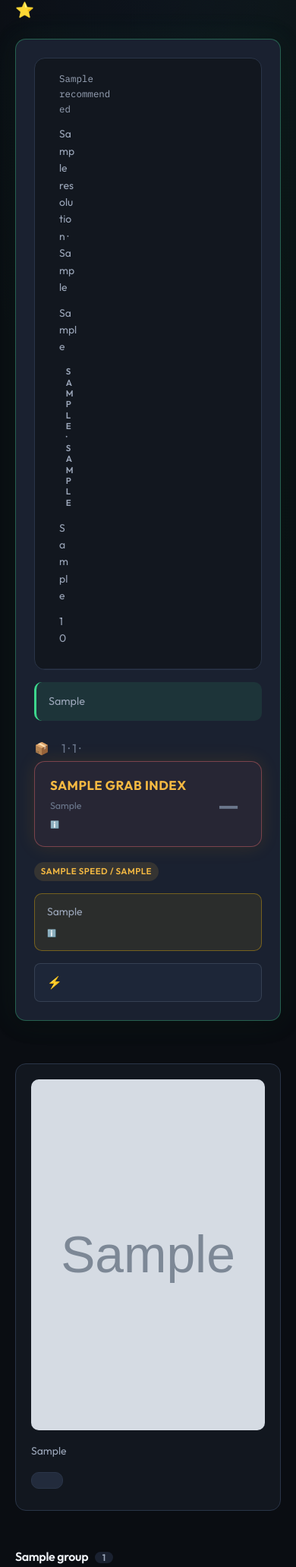
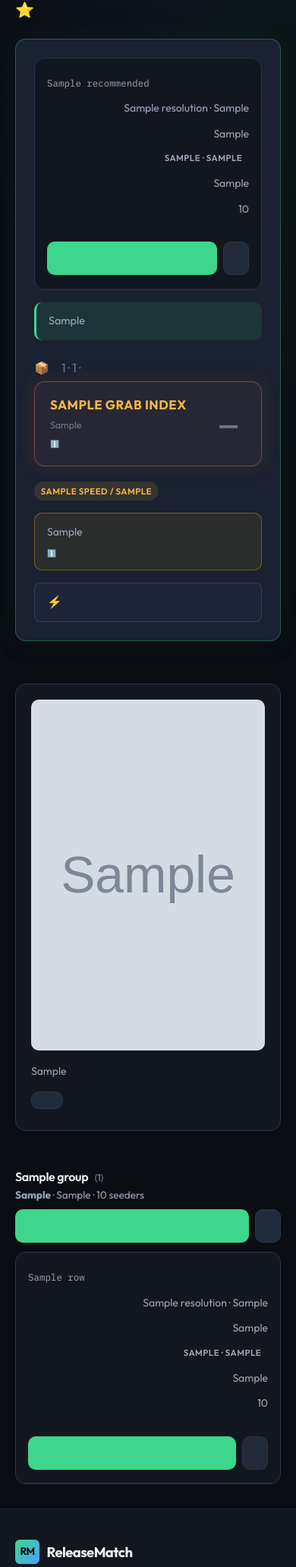
Before and after one commit to matthewxu/releasematch, a Python web app: template releasematch/portal/generator/templates/movie.html in a window 390 px wide. Shown: the part 198-2261 px from the top of the page at 76% size. Run offline with Jinja, Linux system fonts and the light colour scheme; the template is opened without the code that fills it: most values are stand-ins (such as "Sample title", 1, 10 or a date in 2020); grey boxes marked "Sample" are stand-in pictures.

Commit message:
fix(portal): 修复移动端 Sources 错乱与 edition dead click
重置移动端表格列宽，并为 REMUX / Best in edition 提供可点的锚点跳转与 Magnet/Copy，降低无效点击。

Co-authored-by: Cursor <cursoragent@cursor.com>

```diff
--- a/releasematch/portal/generator/templates/partials/movie_edition_groups.html
+++ b/releasematch/portal/generator/templates/partials/movie_edition_groups.html
@@ -1,18 +1,37 @@
-{# 电影页 — 按版本类型分组展示 #}
+{# 电影页 — 按版本类型分组展示；顶部跳转锚点消除「REMUX」类 dead click #}
 {# @partial movie_edition_groups.html #}
+{% if source_editions|length > 1 %}
+<nav class="rm-edition-jump" aria-label="{{ t('movie.edition_jump') }}">
+  {% for group in source_editions %}
+  <a class="rm-edition-jump__item" href="#edition-{{ group.edition_type }}">
+    {{ group.edition_label }}
+    <span class="rm-edition-jump__count">{{ group.count }}</span>
+  </a>
+  {% endfor %}
+</nav>
+{% endif %}
+
 {% for group in source_editions %}
 <section class="rm-edition-group{% if group.edition_type == 'cam' %} rm-edition-group--cam{% endif %}" aria-labelledby="edition-{{ group.edition_type }}">
   <div class="rm-edition-group__header">
     <h3 class="rm-edition-group__title" id="edition-{{ group.edition_type }}">
       {{ group.edition_label }}
-      <span class="rm-edition-group__count">{{ group.count }}</span>
+      {# 纯文本计数，避免 pill 被当成可点筛选 #}
+      <span class="rm-edition-group__count">({{ group.count }})</span>
     </h3>
     {% if group.best %}
     <p class="rm-edition-group__pick">
-      <span{% if i18n_enabled %} data-i18n="movie.edition_pick"{% endif %}>{{ t('movie.edition_pick') }}</span>
-      <strong>{{ group.best.video_spec or group.best.resolution }}</strong>
-      {% if group.best.audio_spec %} · {{ group.best.audio_spec }}{% endif %}
-      · {{ group.best.seeders }} seeders
+      <span class="rm-edition-group__pick-meta">
+        <span{% if i18n_enabled %} data-i18n="movie.edition_pick"{% endif %}>{{ t('movie.edition_pick') }}</span>
+        <strong>{{ group.best.video_spec or group.best.resolution }}</strong>
+        {% if group.best.audio_spec %} · {{ group.best.audio_spec }}{% endif %}
+        · {{ group.best.seeders }} seeders
+      </span>
+      {# 组头直接给出 Magnet / Copy，承接「Best in edition」意图 #}
+      <span class="rm-edition-group__actions">
+        <a class="rm-edition-group__magnet rm-table__magnet" href="{{ group.best.magnet_uri }}" target="{{ outbound_link_target }}" rel="{{ outbound_link_rel }}"{% if i18n_enabled %} data-i18n="common.magnet"{% endif %}>{{ t('common.magnet') }}</a>
+        <button type="button" class="rm-edition-group__copy" data-copy-magnet="{{ group.best.magnet_uri }}"{% if i18n_enabled %} data-i18n="common.copy_magnet"{% endif %}>{{ t('common.copy_magnet') }}</button>
+      </span>
     </p>
     {% endif %}
   </div>
--- a/releasematch/portal/generator/templates/partials/sources_table_row.html
+++ b/releasematch/portal/generator/templates/partials/sources_table_row.html
@@ -6,12 +6,15 @@
   - episode：+ Quality（resolution）
   - movie：+ Spec（resolution · video）· Source（source · audio）
 #}
-<tr{% if item.is_recommended %} class="is-recommended"{% elif item.is_edition_pick %} class="is-edition-pick"{% endif %}>
+<tr{% if item.is_recommended %} class="is-recommended"{% elif item.is_edition_pick %} class="is-edition-pick"{% endif %}{% if item.is_edition_pick and item.infohash %} id="edition-pick-{{ item.infohash }}"{% endif %}>
   {# Release：标题 + 推荐/版本徽章；跨源验证并入本列（去掉独立 Verify 列） #}
   <td class="rm-table__release rm-col-release" data-label="{{ t('table.release') }}">
     {{ item.title_raw }}
     {% if item.is_recommended %}
     <span class="rm-badge rm-badge--recommended"{% if i18n_enabled %} data-i18n="badge.recommended"{% endif %}>{{ t('badge.recommended') }}</span>
+    {% elif item.is_edition_pick and item.magnet_uri %}
+    {# 徽章可点 → 打开本组最佳 magnet，消除「Best in edition」dead click #}
+    <a class="rm-badge rm-badge--edition-pick" href="{{ item.magnet_uri }}" target="{{ outbound_link_target }}" rel="{{ outbound_link_rel }}" title="{{ t('badge.edition_pick_title') }}"{% if i18n_enabled %} data-i18n="badge.edition_pick"{% endif %}>{{ t('badge.edition_pick') }}</a>
     {% elif item.is_edition_pick %}
     <span class="rm-badge rm-badge--edition-pick"{% if i18n_enabled %} data-i18n="badge.edition_pick"{% endif %}>{{ t('badge.edition_pick') }}</span>
     {% endif %}
@@ -51,5 +54,11 @@
   </td>
   <td class="rm-col-size" data-label="{{ t('table.size') }}" data-sort-value="{{ item.size_bytes }}">{{ item.size_human }}</td>
   <td class="rm-col-seed" data-label="{{ t('table.seed') }}" data-sort-value="{{ item.seeders }}">{{ item.seeders }}</td>
-  <td class="rm-col-action" data-label="{{ t('table.action') }}"><a class="rm-table__magnet" href="{{ item.magnet_uri }}" target="{{ outbound_link_target }}" rel="{{ outbound_link_rel }}"{% if i18n_enabled %} data-i18n="common.magnet"{% endif %}>{{ t('common.magnet') }}</a></td>
+  <td class="rm-col-action" data-label="{{ t('table.action') }}">
+    {# Magnet 打开协议；Copy 供无协议处理器的移动端降级（site.js data-copy-magnet） #}
+    <div class="rm-table__actions">
+      <a class="rm-table__magnet" href="{{ item.magnet_uri }}" target="{{ outbound_link_target }}" rel="{{ outbound_link_rel }}"{% if i18n_enabled %} data-i18n="common.magnet"{% endif %}>{{ t('common.magnet') }}</a>
+      <button type="button" class="rm-table__copy" data-copy-magnet="{{ item.magnet_uri }}"{% if i18n_enabled %} data-i18n="common.copy_magnet"{% endif %}>{{ t('common.copy_magnet') }}</button>
+    </div>
+  </td>
 </tr>
--- a/releasematch/portal/static/css/design-system.css
+++ b/releasematch/portal/static/css/design-system.css
@@ -882,12 +882,56 @@ dd:last-child {
   color: var(--rm-accent-blue, #5b9cf6);
   background: rgba(91, 156, 246, 0.12);
   margin-left: 0.35rem;
+  text-decoration: none;
+}
+
+/* 本组最佳徽章可跳转 magnet，需保留按钮手势但避免像纯装饰 chip */
+a.rm-badge--edition-pick:hover,
+a.rm-badge--edition-pick:focus-visible {
+  outline: 2px solid rgba(91, 156, 246, 0.55);
+  outline-offset: 2px;
+}
+
+/* All Versions 顶部版本跳转：把「像 Tab 的 REMUX」变成可滚动锚点 */
+.rm-edition-jump {
+  display: flex;
+  flex-wrap: wrap;
+  gap: 0.5rem;
+  margin: 0 0 var(--rm-space-md, 1rem);
+}
+
+.rm-edition-jump__item {
+  display: inline-flex;
+  align-items: center;
+  gap: 0.35rem;
+  padding: 0.45rem 0.75rem;
+  border-radius: var(--rm-radius-md);
+  border: 1px solid var(--rm-border);
+  background: var(--rm-bg-elevated);
+  color: var(--rm-text-primary);
+  font-size: 0.8rem;
+  font-weight: 600;
+  text-decoration: none;
+  min-height: 44px;
+}
+
+.rm-edition-jump__item:hover,
+.rm-edition-jump__item:focus-visible {
+  border-color: var(--rm-accent-blue, #5b9cf6);
+  color: var(--rm-accent-blue, #5b9cf6);
+}
+
+.rm-edition-jump__count {
+  font-size: 0.72rem;
+  font-weight: 600;
+  color: var(--rm-text-muted);
 }
 
 .rm-edition-group {
   margin-bottom: var(--rm-space-lg, 1.5rem);
   padding-bottom: var(--rm-space-md, 1rem);
   border-bottom: 1px solid var(--rm-border-subtle);
+  scroll-margin-top: 4.5rem;
 }
 
 .rm-edition-group:last-child {
@@ -908,26 +952,37 @@ dd:last-child {
   font-size: 1rem;
   font-weight: 600;
   margin: 0 0 0.25rem;
+  /* 分组标题本身不可点，避免被当成筛选按钮 */
+  cursor: default;
 }
 
 .rm-edition-group__count {
-  display: inline-flex;
+  margin-left: 0.35rem;
+  font-size: 0.8rem;
+  font-weight: 500;
+  color: var(--rm-text-muted);
+  /* 用纯文本计数，去掉 pill 以免像可点控件 */
+}
+
+.rm-edition-group__pick {
+  display: flex;
+  flex-wrap: wrap;
   align-items: center;
-  justify-content: center;
-  min-width: 1.5rem;
-  padding: 0 0.4rem;
-  margin-left: 0.35rem;
-  font-size: 0.75rem;
-  font-weight: 600;
-  color: var(--rm-text-secondary);
-  background: var(--rm-bg-elevated);
-  border-radius: 999px;
-}
-
-.rm-edition-group__pick {
+  gap: 0.5rem 0.75rem;
   margin: 0;
   font-size: 0.85rem;
   color: var(--rm-text-secondary);
+}
+
+.rm-edition-group__pick-meta {
+  flex: 1 1 auto;
+  min-width: 0;
+}
+
+.rm-edition-group__actions {
+  display: inline-flex;
+  flex-wrap: wrap;
+  gap: 0.5rem;
 }
 
 .rm-table__release {
@@ -938,9 +993,36 @@ dd:last-child {
   word-break: break-word;
 }
 
+.rm-table__actions {
+  display: inline-flex;
+  flex-wrap: wrap;
+  align-items: center;
+  gap: 0.5rem;
+}
+
 .rm-table__magnet {
   font-size: 0.8rem;
   font-weight: 600;
+}
+
+.rm-table__copy,
+.rm-edition-group__copy {
+  font-family: inherit;
+  font-size: 0.8rem;
+  font-weight: 600;
+  color: var(--rm-text-primary);
+  background: var(--rm-bg-hover);
+  border: 1px solid var(--rm-border);
+  border-radius: var(--rm-radius-md);
+  padding: 0.35rem 0.7rem;
+  cursor: pointer;
+}
+
+.rm-table__copy:hover,
+.rm-edition-group__copy:hover,
+.rm-table__copy:focus-visible,
+.rm-edition-group__copy:focus-visible {
+  border-color: var(--rm-accent-blue, #5b9cf6);
 }
 
 .rm-table .rm-badge {
@@ -948,24 +1030,56 @@ dd:last-child {
   white-space: nowrap;
 }
 
-/* 移动端：表格行转为卡片（由 JS 添加 data-label 或纯 CSS 可选） */
+/* 移动端：表格行转为卡片；必须清掉桌面固定列宽，否则会出现「数据错乱」阶梯布局 */
 @media (max-width: 640px) {
+  .rm-table--responsive {
+    table-layout: auto;
+    width: 100%;
+  }
+
   .rm-table--responsive thead {
     display: none;
   }
 
   .rm-table--responsive tr {
     display: block;
+    width: 100%;
     padding: 0.75rem 1rem;
     border-bottom: 1px solid var(--rm-border-subtle);
   }
 
-  .rm-table--responsive td {
+  .rm-table--responsive td,
+  .rm-table--responsive th,
+  .rm-table--responsive .rm-col-release,
+  .rm-table--responsive .rm-col-spec,
+  .rm-table--responsive .rm-col-source,
+  .rm-table--responsive .rm-col-quality,
+  .rm-table--responsive .rm-col-group,
+  .rm-table--responsive .rm-col-size,
+  .rm-table--responsive .rm-col-seed,
+  .rm-table--responsive .rm-col-action {
     display: flex;
+    width: 100% !important;
+    max-width: none;
     justify-content: space-between;
+    align-items: flex-start;
     gap: 1rem;
     padding: 0.35rem 0;
     border: none;
+  }
+
+  /* Release 列：标签置顶、长标题与徽章纵向排布，避免挤压错位 */
+  .rm-table--responsive td.rm-col-release,
+  .rm-table--responsive td.rm-table__release {
+    flex-direction: column;
+    align-items: stretch;
+    gap: 0.35rem;
+  }
+
+  .rm-table--responsive td.rm-col-action {
+    flex-direction: column;
+    align-items: stretch;
+    padding-top: 0.65rem;
   }
 
   .rm-table--responsive td::before {
@@ -975,6 +1089,48 @@ dd:last-child {
     text-transform: uppercase;
     color: var(--rm-text-muted);
     flex-shrink: 0;
+  }
+
+  .rm-table--responsive .rm-table__actions {
+    width: 100%;
+  }
+
+  .rm-table--responsive .rm-table__magnet,
+  .rm-table--responsive .rm-table__copy,
+  .rm-edition-group__magnet,
+  .rm-edition-group__copy {
+    display: inline-flex;
+    align-items: center;
+    justify-content: center;
+    min-height: 44px;
+    padding: 0.65rem 1rem;
+    border-radius: var(--rm-radius-md);
+  }
+
+  .rm-table--responsive .rm-table__magnet,
+  .rm-edition-group__magnet {
+    flex: 1 1 auto;
+    background: var(--rm-recommended);
+    color: var(--rm-bg-base);
+    text-decoration: none;
+  }
+
+  .rm-table--responsive .rm-table__copy,
+  .rm-edition-group__copy {
+    flex: 0 0 auto;
+  }
+
+  .rm-edition-group__pick {
+    flex-direction: column;
+    align-items: stretch;
+  }
+
+  .rm-edition-group__actions {
+    width: 100%;
+  }
+
+  .rm-edition-group__magnet {
+    flex: 1 1 auto;
   }
 }
 
```
Also changed, not shown: releasematch/portal/generator/i18n.py (+9 -0 lines).
